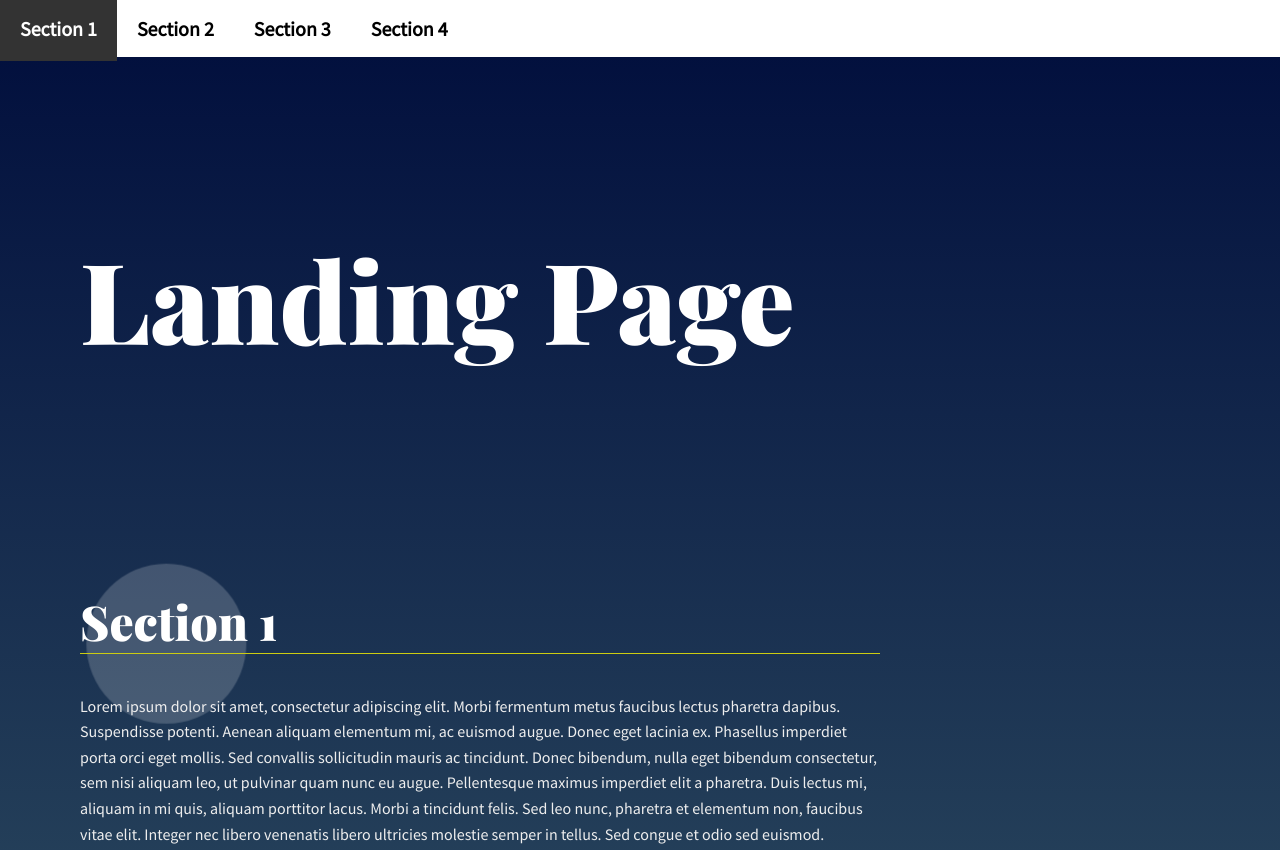
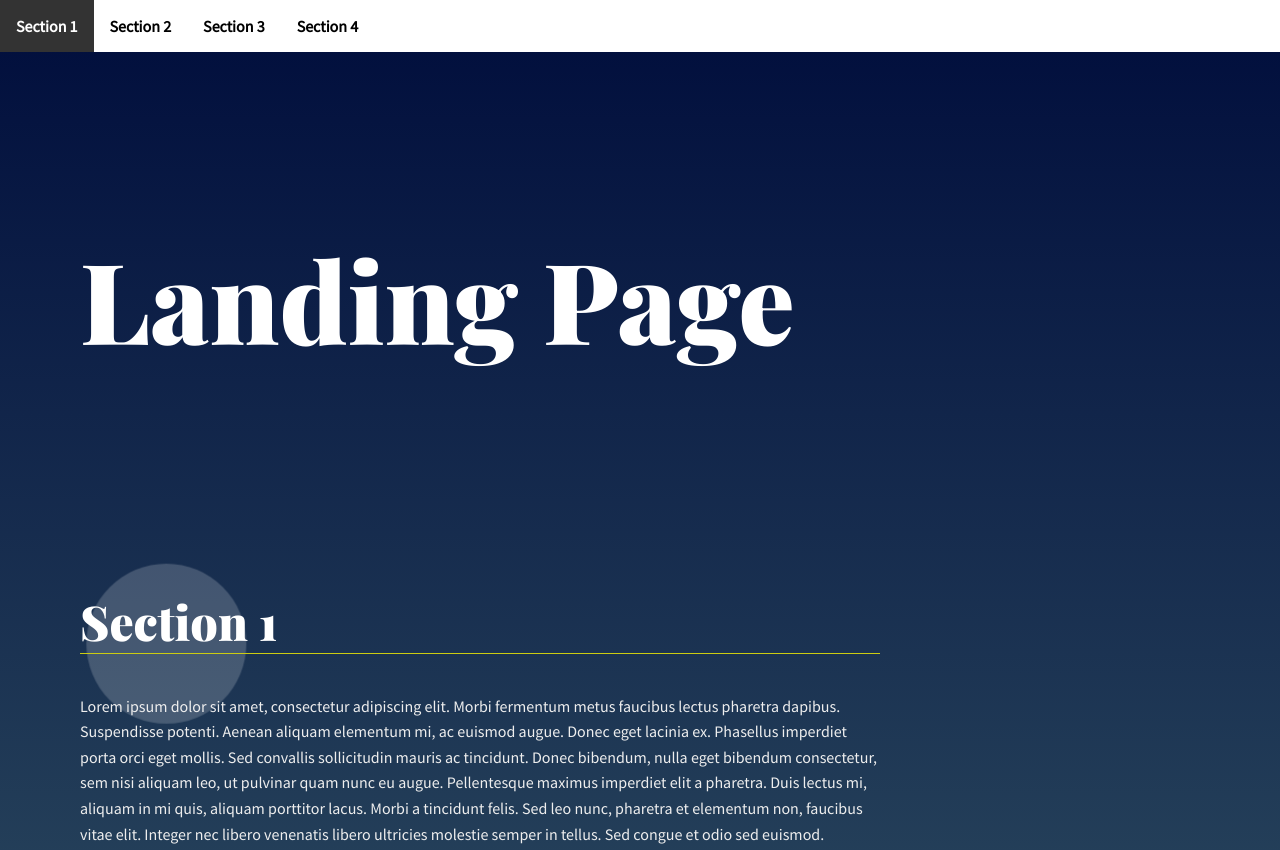
Before and after one commit to jessiek208/LandingPage, a plain HTML site: page index.html in a window 1280 px wide. Shown: the top 850 px of the page. Drawn offline with nearby package versions, Linux system fonts and the light colour scheme.

Commit message:
Update styles.css
Edits font size

```diff
--- a/css/styles.css
+++ b/css/styles.css
@@ -80,7 +80,6 @@ section {
 
 .navbar__menu a {
     padding: 1em;
-    font-size: 1.25em;
     font-weight: bold;
     text-decoration: none;
     color: #000;
```
